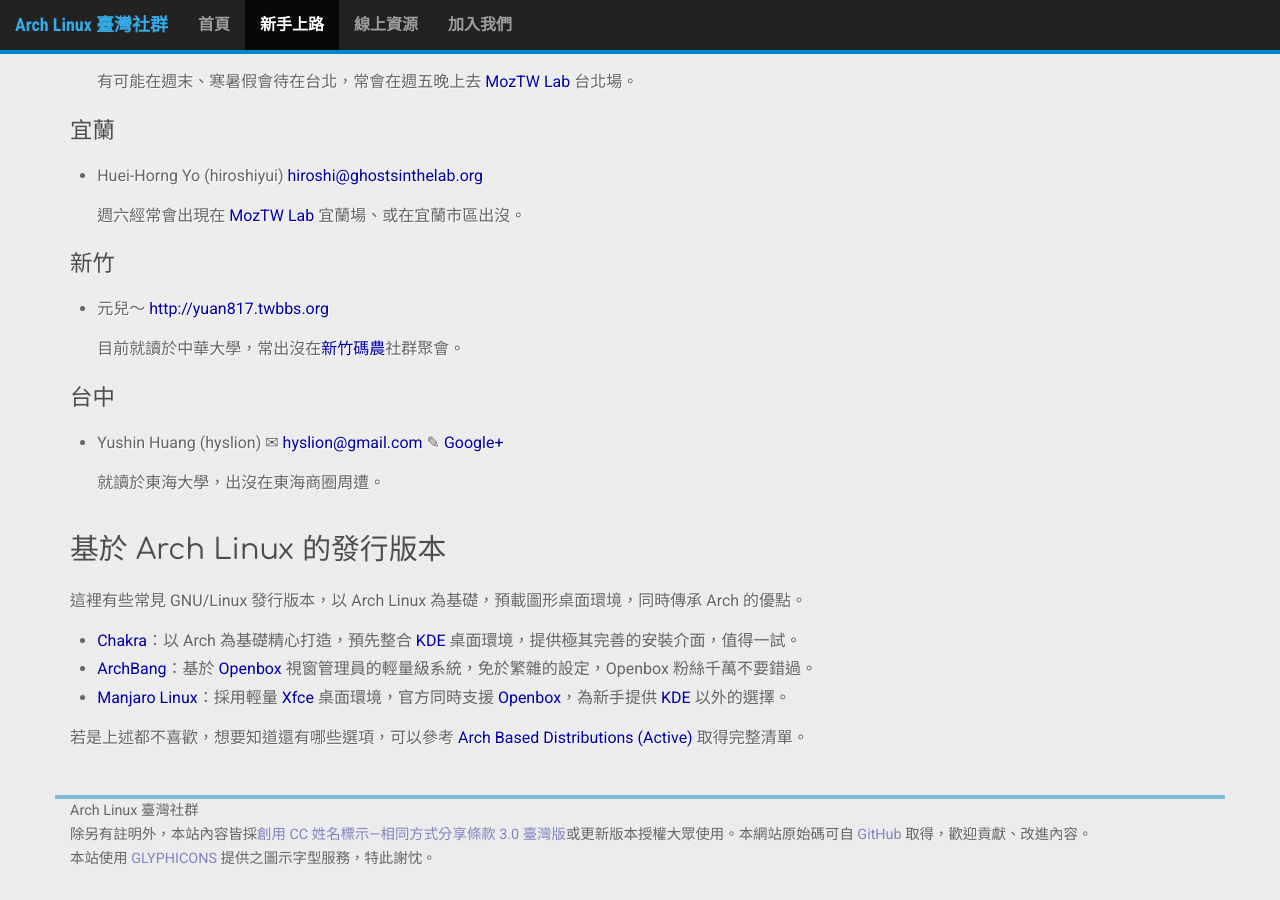
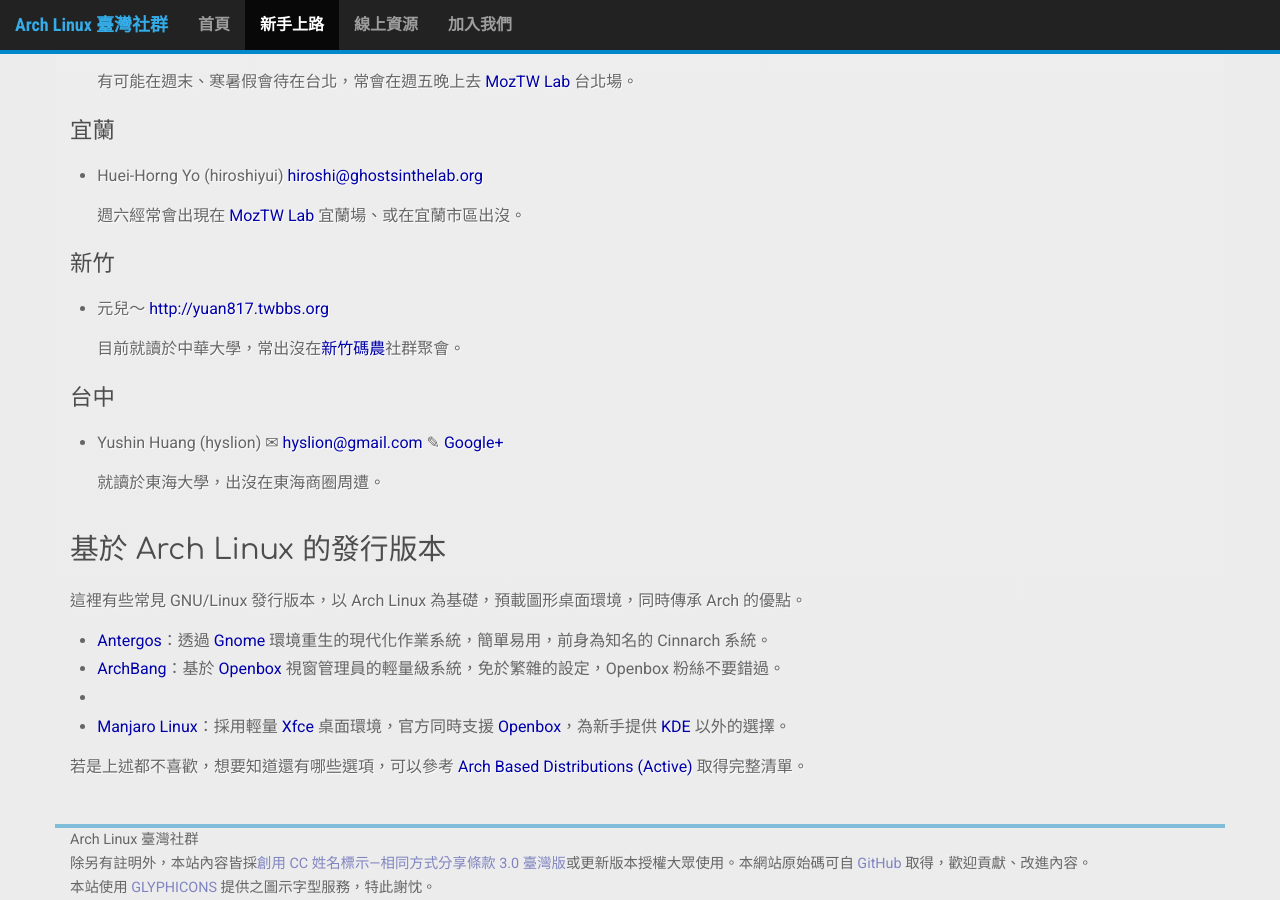
Before and after one commit to linux-taiwan/arch.linux.org.tw, a Jekyll site: the page built from getting-started/index.md, in a window 1280 px wide and 900 px high, scrolled down 1914 px. Built offline with Jekyll 4.4.1, drawn with Linux system fonts in a browser that asks for light colours; nearby versions of some CDN libraries; Markdown is read by kramdown in place of the engine named in the settings; before the commit the page ends 2785 px from its top, so only the background shows below that.

Commit message:
Update Arch-based distros

```diff
--- a/getting-started/index.md
+++ b/getting-started/index.md
@@ -118,16 +118,19 @@
 
 這裡有些常見 GNU/Linux 發行版本，以 Arch Linux 為基礎，預載圖形桌面環境，同時傳承 Arch 的優點。
 
-* [Chakra]：以 Arch 為基礎精心打造，預先整合 [KDE] 桌面環境，提供極其完善的安裝介面，值得一試。
-* [ArchBang]：基於 [Openbox] 視窗管理員的輕量級系統，免於繁雜的設定，Openbox 粉絲千萬不要錯過。
+* [Antergos]：透過 [Gnome] 環境重生的現代化作業系統，簡單易用，前身為知名的 Cinnarch 系統。
+* [ArchBang]：基於 [Openbox] 視窗管理員的輕量級系統，免於繁雜的設定，Openbox 粉絲不要錯過。
+* [Chakra]: 以 [KDE] 桌面環境精心打造，提供極其完善的安裝及操作介面，成熟度很高，值得您一試。
 * [Manjaro Linux]：採用輕量 [Xfce] 桌面環境，官方同時支援 [Openbox]，為新手提供 [KDE] 以外的選擇。
 
 若是上述都不喜歡，想要知道還有哪些選項，可以參考 [Arch Based Distributions (Active)] 取得完整清單。
 
+[Antergos]: http://antergos.com/
+[ArchBang]: http://www.archbang.org/
 [Chakra]: http://www.chakra-project.org/
-[ArchBang]: http://www.archbang.org/
 [Manjaro Linux]: http://manjaro.org/
+[Gnome]: http://www.gnome.org/
+[Openbox]: http://openbox.org/
 [KDE]: http://kde.org/
-[Openbox]: http://openbox.org/
 [Xfce]: http://www.xfce.org/
 [Arch Based Distributions (Active)]: https://wiki.archlinux.org/index.php/Arch_Based_Distributions
```
